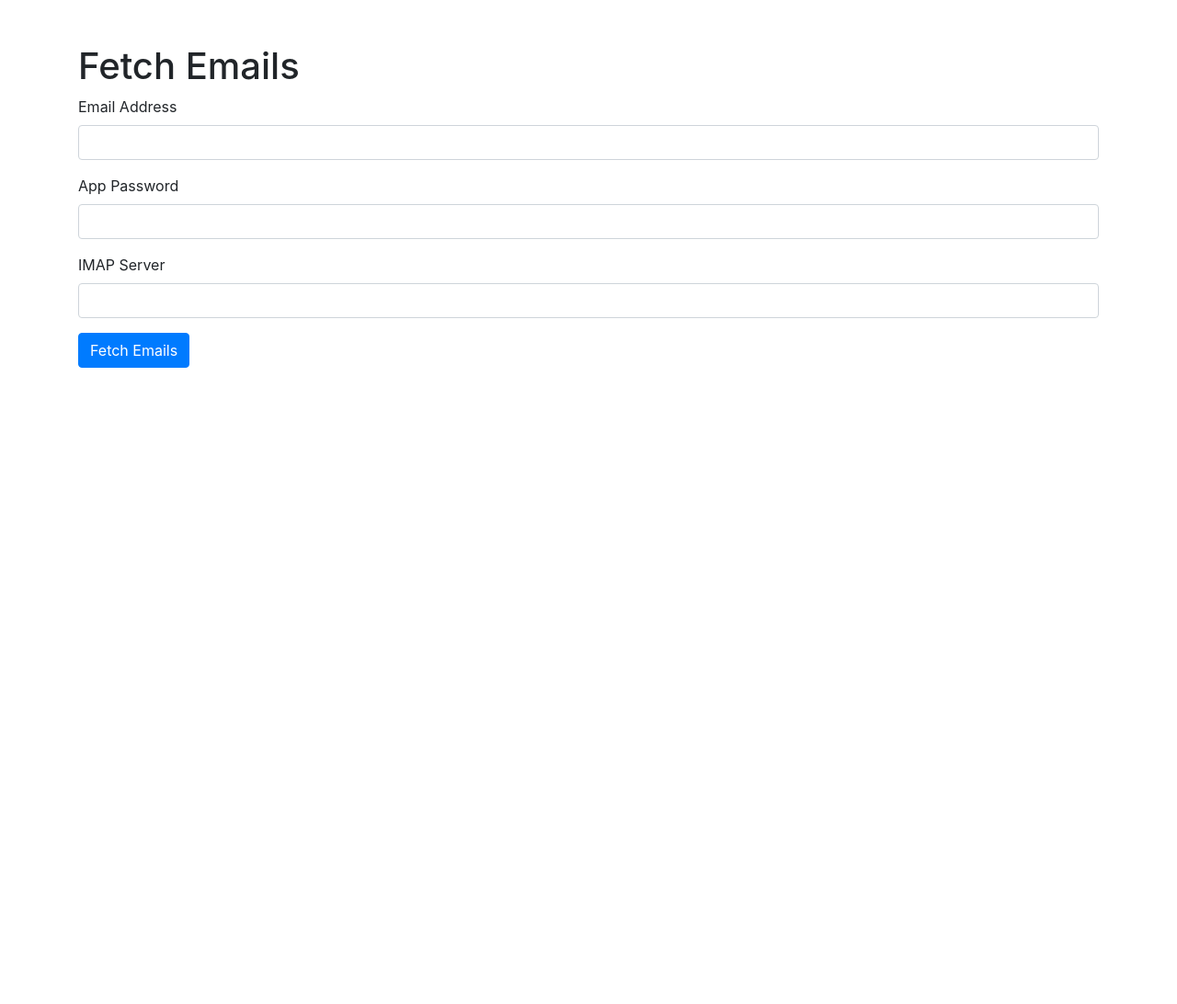
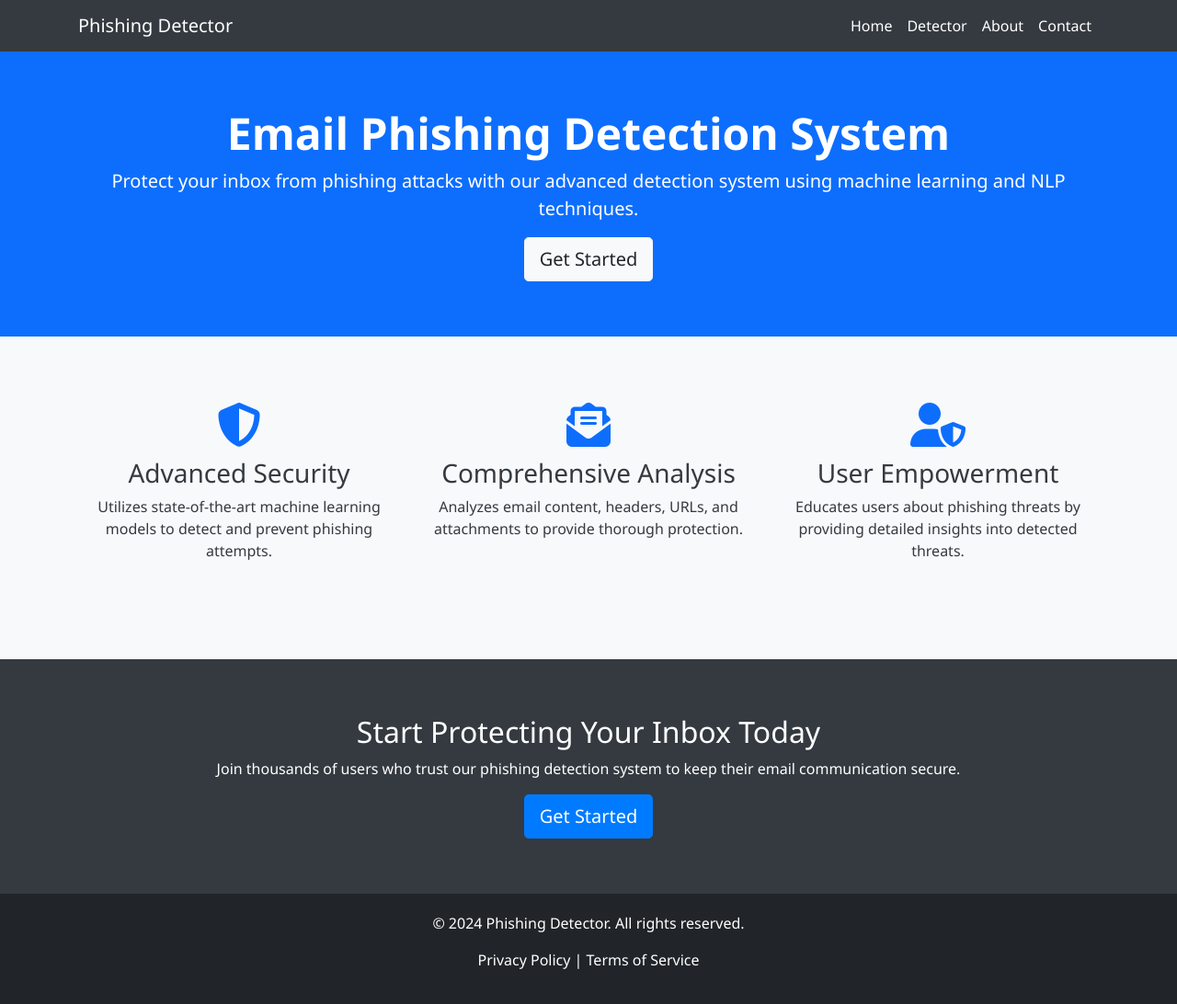
Before and after one commit to dy-nobsokun1/EmailPhishingDetection, a Flask app: page / in a window 1280 px wide. Shown: the whole page at 92% size. Before the commit the page ends 400 px from the top, so only its background shows below. Run offline with Flask 2, Linux system fonts and the light colour scheme; parts of the project's set-up code (start-up, migrations or seed data) failed here and were passed over; some libraries are stand-ins or nearby versions.

Commit message:
new templates and intergrate the detection with keywords

```diff
--- a/templates/email_detail.html
+++ b/templates/email_detail.html
@@ -15,6 +15,7 @@
                 <h3>{{ email.subject }}</h3>
                 <p><strong>From:</strong> {{ email.from }}</p>
                 <p><strong>Date:</strong> {{ email.date }}</p>
+                <p><strong>Phishing Probability:</strong> {{ email.phishing_probability }}%</p>
             </div>
             <div class="card-body">
                 <div>
--- a/templates/index.html
+++ b/templates/index.html
@@ -3,27 +3,159 @@
 <head>
     <meta charset="UTF-8">
     <meta name="viewport" content="width=device-width, initial-scale=1.0">
-    <title>Email Fetcher</title>
+    <title>Phishing Email Detection System</title>
     <link rel="stylesheet" href="https://maxcdn.bootstrapcdn.com/bootstrap/4.5.2/css/bootstrap.min.css">
+    <style>
+        /* Global styles */
+        body {
+            background-color: #f8f9fa;
+            font-family: 'Segoe UI', Tahoma, Geneva, Verdana, sans-serif;
+            color: #343a40;
+        }
+
+        .navbar {
+            background-color: #343a40;
+        }
+
+        .navbar-brand, .nav-link {
+            color: #ffffff !important;
+        }
+
+        .hero-section {
+            background-color: #0d6efd;
+            color: #ffffff;
+            padding: 60px 0;
+        }
+
+        .hero-section h1 {
+            font-size: 3rem;
+            font-weight: 700;
+        }
+
+        .hero-section p {
+            font-size: 1.25rem;
+        }
+
+        .features-section {
+            padding: 60px 0;
+        }
+
+        .feature {
+            margin-bottom: 30px;
+        }
+
+        .feature-icon {
+            font-size: 3rem;
+            color: #0d6efd;
+        }
+
+        .cta-section {
+            background-color: #343a40;
+            color: #ffffff;
+            padding: 60px 0;
+        }
+
+        .footer {
+            background-color: #212529;
+            color: #ffffff;
+            padding: 20px 0;
+        }
+
+        .footer a {
+            color: #ffffff;
+        }
+    </style>
 </head>
 <body>
-    <div class="container mt-5">
-        <h1>Fetch Emails</h1>
-        <form action="/fetch-emails" method="post">
-            <div class="form-group">
-                <label for="username">Email Address</label>
-                <input type="email" class="form-control" id="username" name="username" required>
+    <!-- Navbar -->
+    <nav class="navbar navbar-expand-lg navbar-dark">
+        <div class="container">
+            <a class="navbar-brand" href="{{ url_for('index') }}">Phishing Detector</a>
+            <button class="navbar-toggler" type="button" data-toggle="collapse" data-target="#navbarNav" aria-controls="navbarNav" aria-expanded="false" aria-label="Toggle navigation">
+                <span class="navbar-toggler-icon"></span>
+            </button>
+            <div class="collapse navbar-collapse" id="navbarNav">
+                <ul class="navbar-nav ml-auto">
+                    <li class="nav-item">
+                        <a class="nav-link" href="{{ url_for('index') }}">Home</a>
+                    </li>
+                    <li class="nav-item">
+                        <a class="nav-link" href="{{ url_for('login') }}">Detector</a>
+                    </li>
+                    <li class="nav-item">
+                        <a class="nav-link" href="{{ url_for('about') }}">About</a>
+                    </li>
+                    <li class="nav-item">
+                        <a class="nav-link" href="{{ url_for('contact') }}">Contact</a>
+                    </li>
+                </ul>
             </div>
-            <div class="form-group">
-                <label for="app_password">App Password</label>
-                <input type="password" class="form-control" id="app_password" name="app_password" required>
+        </div>
+    </nav>
+
+
+    <!-- Hero Section -->
+    <section class="hero-section text-center">
+        <div class="container">
+            <h1>Email Phishing Detection System</h1>
+            <p>Protect your inbox from phishing attacks with our advanced detection system using machine learning and NLP techniques.</p>
+            <a href="#start" class="btn btn-light btn-lg">Get Started</a>
+        </div>
+    </section>
+
+    <!-- Features Section -->
+    <section class="features-section text-center">
+        <div class="container">
+            <div class="row">
+                <div class="col-md-4 feature">
+                    <div class="feature-icon">
+                        <i class="fas fa-shield-alt"></i>
+                    </div>
+                    <h3>Advanced Security</h3>
+                    <p>Utilizes state-of-the-art machine learning models to detect and prevent phishing attempts.</p>
+                </div>
+                <div class="col-md-4 feature">
+                    <div class="feature-icon">
+                        <i class="fas fa-envelope-open-text"></i>
+                    </div>
+                    <h3>Comprehensive Analysis</h3>
+                    <p>Analyzes email content, headers, URLs, and attachments to provide thorough protection.</p>
+                </div>
+                <div class="col-md-4 feature">
+                    <div class="feature-icon">
+                        <i class="fas fa-user-shield"></i>
+                    </div>
+                    <h3>User Empowerment</h3>
+                    <p>Educates users about phishing threats by providing detailed insights into detected threats.</p>
+                </div>
             </div>
-            <div class="form-group">
-                <label for="imap_server">IMAP Server</label>
-                <input type="text" class="form-control" id="imap_server" name="imap_server" required>
-            </div>
-            <button type="submit" class="btn btn-primary">Fetch Emails</button>
-        </form>
-    </div>
+        </div>
+    </section>
+
+    <!-- Call to Action Section -->
+    <section class="cta-section text-center">
+        <div class="container">
+            <h2>Start Protecting Your Inbox Today</h2>
+            <p>Join thousands of users who trust our phishing detection system to keep their email communication secure.</p>
+            <a href="#start" class="btn btn-primary btn-lg">Get Started</a>
+        </div>
+    </section>
+
+    <!-- Footer -->
+    <footer class="footer text-center">
+        <div class="container">
+            <p>&copy; 2024 Phishing Detector. All rights reserved.</p>
+            <p>
+                <a href="#">Privacy Policy</a> |
+                <a href="#">Terms of Service</a>
+            </p>
+        </div>
+    </footer>
+
+    <!-- Scripts -->
+    <script src="https://code.jquery.com/jquery-3.5.1.slim.min.js"></script>
+    <script src="https://cdn.jsdelivr.net/npm/@popperjs/core@2.5.4/dist/umd/popper.min.js"></script>
+    <script src="https://maxcdn.bootstrapcdn.com/bootstrap/4.5.2/js/bootstrap.min.js"></script>
+    <script src="https://kit.fontawesome.com/a076d05399.js" crossorigin="anonymous"></script>
 </body>
 </html>
```
Also changed, not shown: Phishing.py (+80 -57 lines), templates/about_us.html (added, +11 -0 lines), templates/contact.html (added, +11 -0 lines), templates/emails.html (+16 -1 lines), templates/login.html (added, +138 -0 lines), train_model.py (added, +37 -0 lines), 5 other files.
